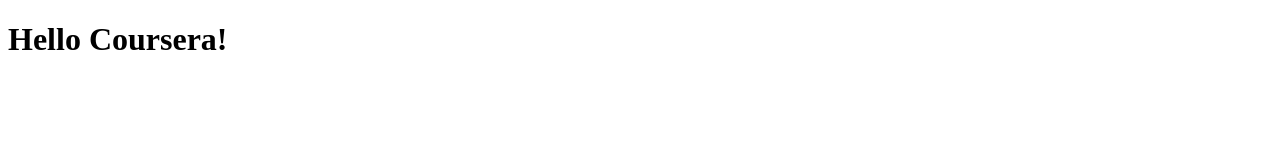
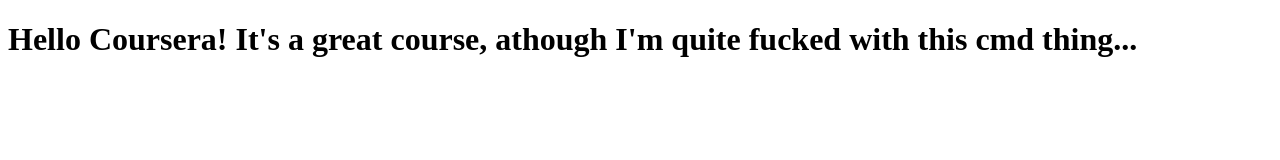
Before and after one commit to shikimagichni/Coursera, a plain HTML site: page site/index.html in a window 1280 px wide. Drawn offline with Linux system fonts and the light colour scheme.

Commit message:
Small change to our page content.

```diff
--- a/site/index.html
+++ b/site/index.html
@@ -4,6 +4,6 @@
 	<title>Hello Coursera</title>
 </head>
 <body>
-<h1> Hello Coursera! </h1>
+<h1> Hello Coursera! It's a great course, athough I'm quite fucked with this cmd thing...</h1>
 </body>
 </html>
```
